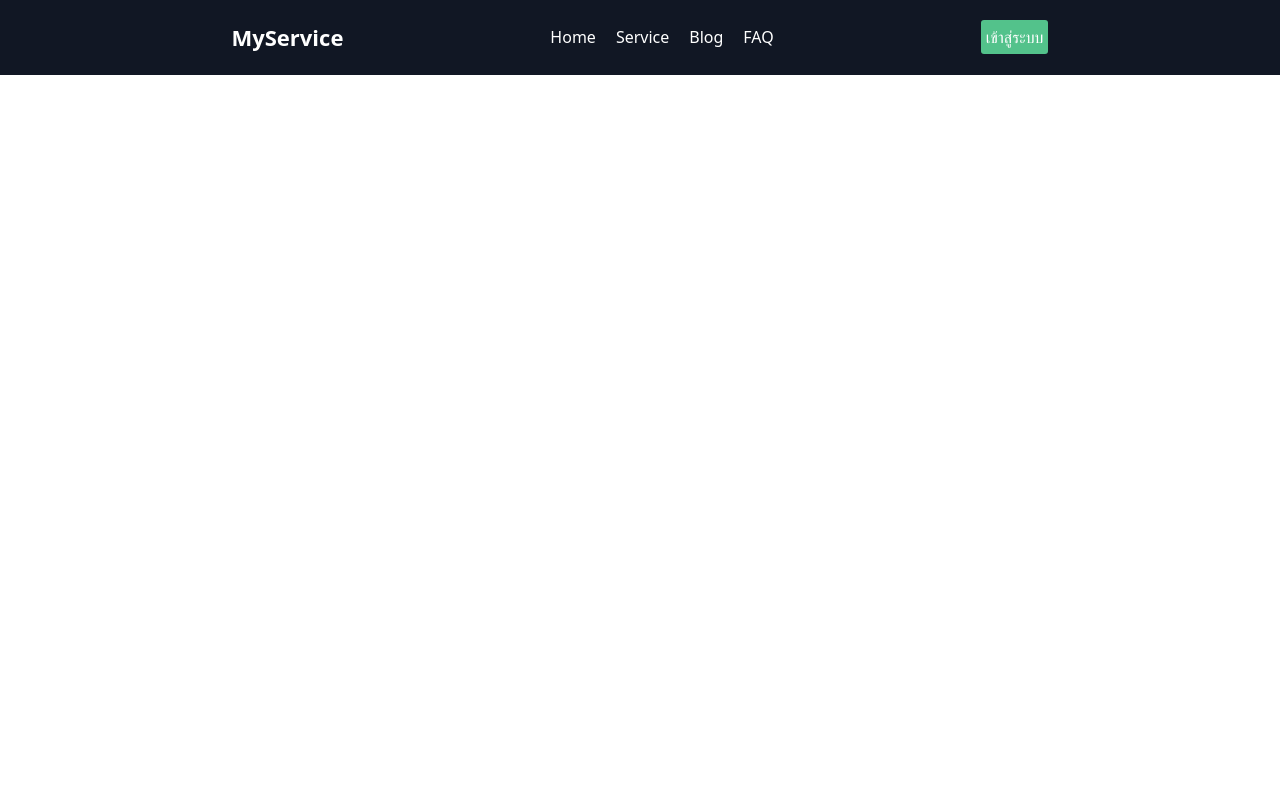
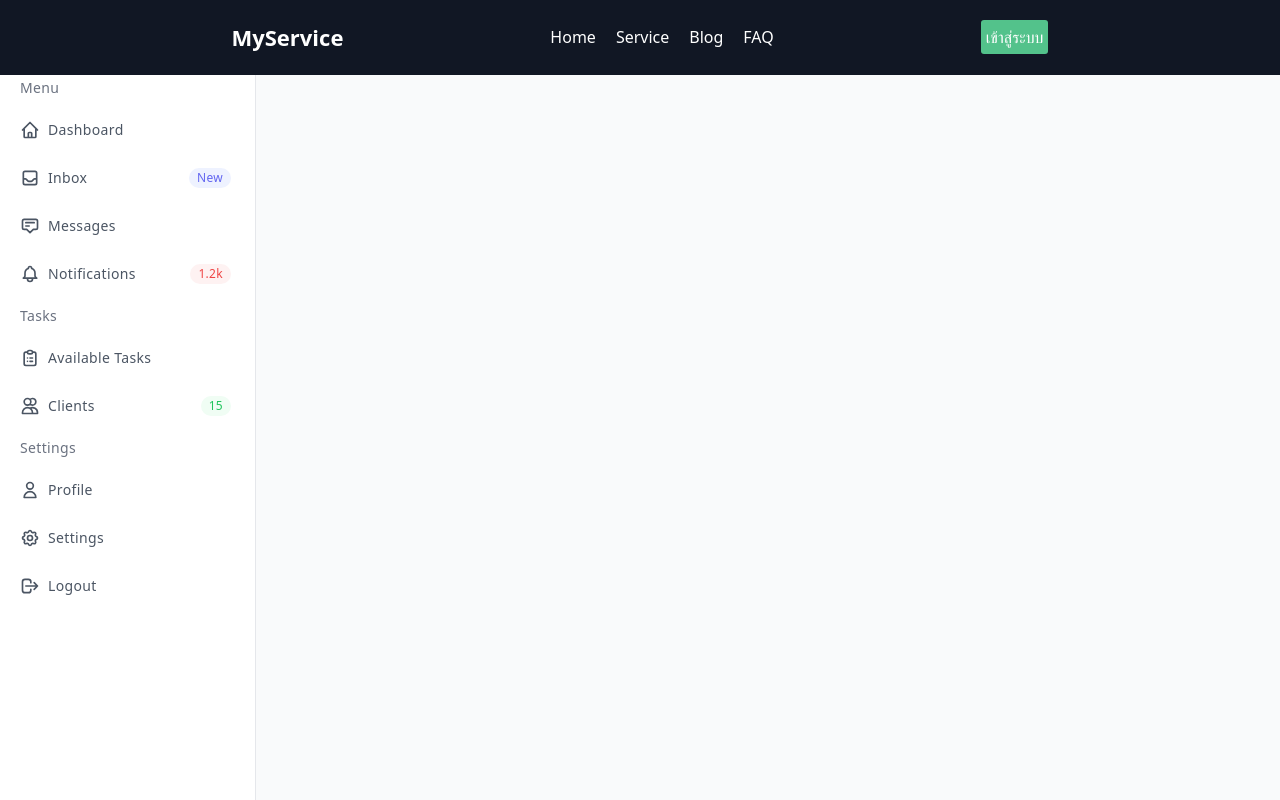
Before and after one commit to bbxme7799/finalproject3, a Next.js app: page /users in a window 1280 px wide. Built offline with nearby package versions, Linux system fonts and the light colour scheme.

Commit message:
userpage

```diff
--- a/components/layout/sidebar.js
+++ b/components/layout/sidebar.js
@@ -1,4 +1,4 @@
-export default function sidebar() {
+export default function Sidebar() {
   return (
     <div class="min-h-screen flex flex-col flex-auto flex-shrink-0 antialiased bg-gray-50 text-gray-800">
       <div class="fixed flex flex-col top-0 left-0 w-64 bg-white h-full border-r">
--- a/pages/users/index.js
+++ b/pages/users/index.js
@@ -1,4 +1,4 @@
 import Sidebar from "../../components/layout/sidebar";
 export default function UserPage() {
-  <Sidebar />;
+  return <Sidebar />;
 }
```
